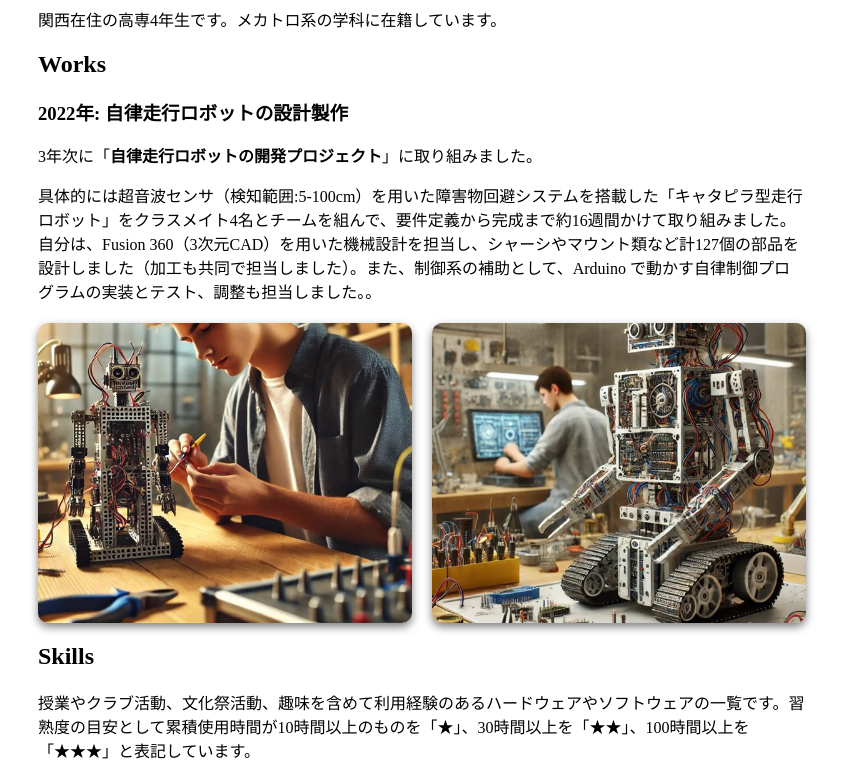
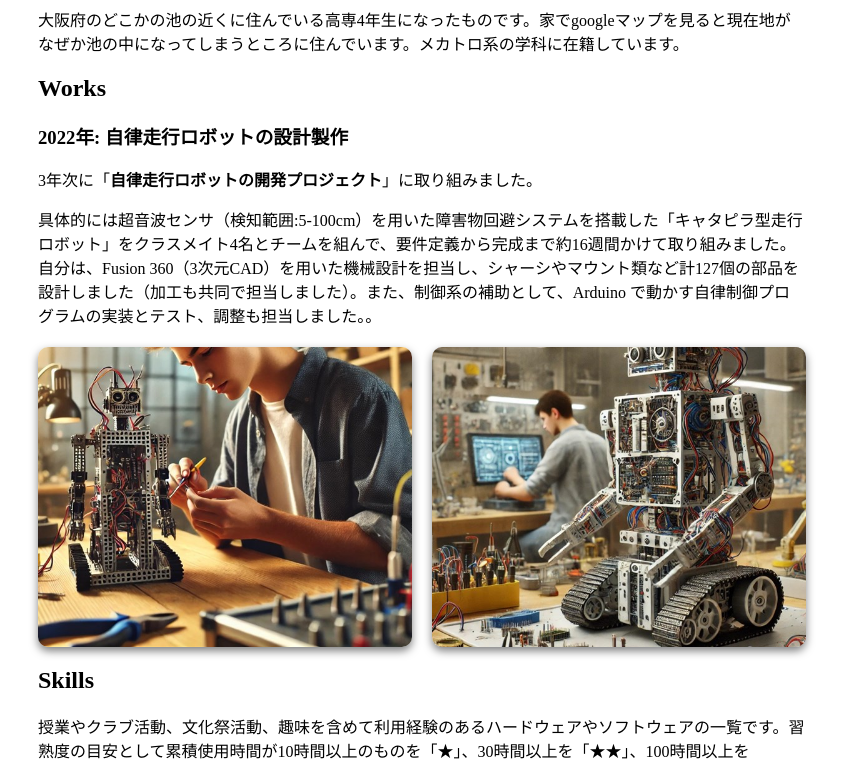
Before and after one commit to Fukufuku0815/portfolio, a plain HTML site: page index.html in a window 1280 px wide. Shown: the part 81-847 px from the top of the page, without its empty margins (218-1061 px from the left). Drawn offline with Linux system fonts and the light colour scheme.

Commit message:
Add files via upload

```diff
--- a/index.html
+++ b/index.html
@@ -9,7 +9,7 @@
   <body>
     <div class="container">
       <h1>XXX's Portfolio</h1>
-      <p>関西在住の高専4年生です。メカトロ系の学科に在籍しています。</p>
+      <p>大阪府のどこかの池の近くに住んでいる高専4年生になったものです。家でgoogleマップを見ると現在地がなぜか池の中になってしまうところに住んでいます。メカトロ系の学科に在籍しています。</p>
 
       <h2>Works</h2>
 
```
